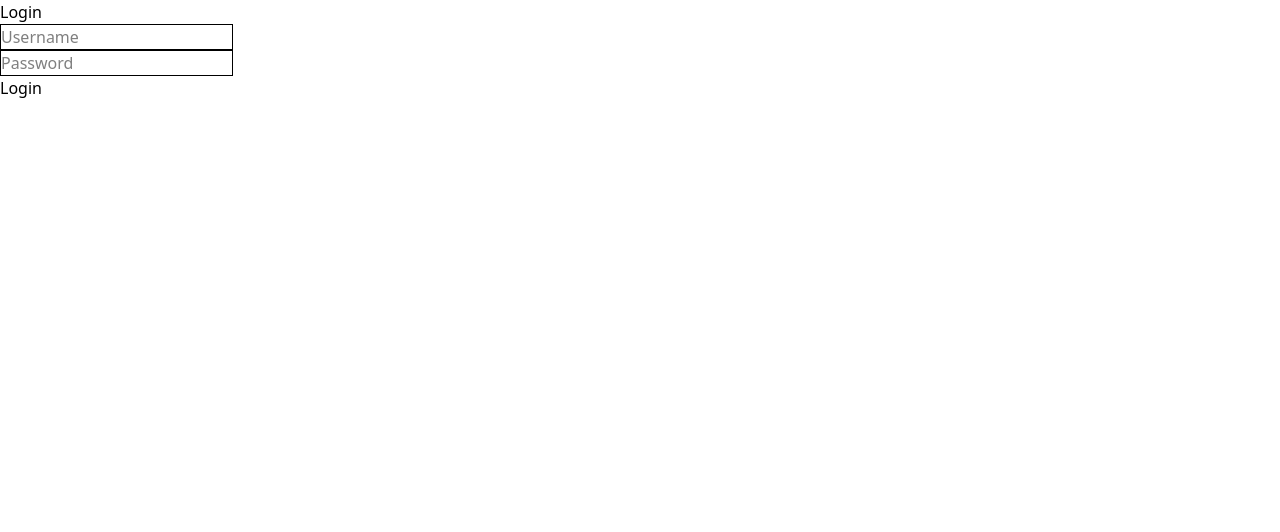
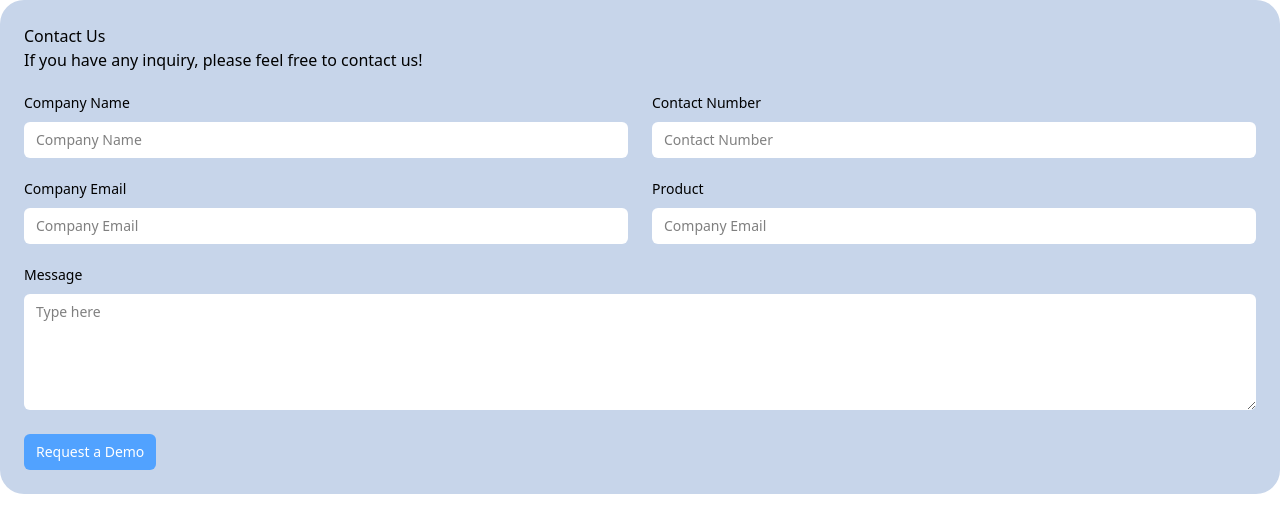
Before and after one commit to AiDeCoder9/web-june-batch-react, a React (Vite) app: page / in a window 1280 px wide. Shown: the top 532 px of the page. Built offline with nearby package versions, Linux system fonts and the light colour scheme.

Commit message:
feat: demo file

```diff
--- a/src/App.jsx
+++ b/src/App.jsx
@@ -1,4 +1,4 @@
-import Login from "./apps/login";
+import Demo from "./apps/demo";
 export default function App() {
-  return <Login />;
+  return <Demo />;
 }
--- /dev/null
+++ b/src/apps/demo.jsx
@@ -0,0 +1,105 @@
+import { useFormik } from "formik";
+import { object, string } from "yup";
+import Input from "../components/input";
+
+const demoValidationSchema = object({
+  companyName: string().required("Please provide your company name."),
+  contactNumber: string()
+    .required("Please provide your contact number.")
+    .length(10, "Contact number should be 10 digits"),
+  companyEmail: string()
+    .email("Invalid email format")
+    .required("Company email is required"),
+  product: string().required("Please choose a product"),
+  message: string()
+    .required("Please provide a valid message.")
+    .min(20, "Message should be at least 20 characters long")
+    .max(255, "Message should not exceed 255 characters")
+    .trim(),
+});
+
+export default function Demo() {
+  const { handleChange, values, errors, handleSubmit } = useFormik({
+    initialValues: {
+      companyName: "",
+      contactNumber: "",
+      companyEmail: "",
+      product: "",
+      message: "",
+    },
+    validationSchema: demoValidationSchema,
+    onSubmit: (values) => {
+      alert(JSON.stringify(values, null, 2));
+    },
+  });
+  return (
+    <div className="bg-[#c7d5ea] p-6 rounded-3xl">
+      <h1>Contact Us</h1>
+      <p className="mb-6">
+        If you have any inquiry, please feel free to contact us!
+      </p>
+      <form onSubmit={handleSubmit}>
+        <div className="gap-6 grid grid-cols-2">
+          <Input
+            label="Company Name"
+            name="companyName"
+            handleChange={handleChange}
+            value={values.companyName}
+            placeholder="Company Name"
+            error={errors.companyName}
+          />
+          <Input
+            label="Contact Number"
+            name="contactNumber"
+            handleChange={handleChange}
+            value={values.contactNumber}
+            placeholder="Contact Number"
+            error={errors.contactNumber}
+          />
+          <Input
+            label="Company Email"
+            name="companyEmail"
+            handleChange={handleChange}
+            value={values.companyEmail}
+            placeholder="Company Email"
+            error={errors.companyEmail}
+          />
+          <Input
+            label="Product"
+            name="product"
+            handleChange={handleChange}
+            value={values.product}
+            placeholder="Company Email"
+            error={errors.product}
+          />
+
+          <div className="col-span-2">
+            <label
+              htmlFor="message"
+              className="block mb-3 font-medium text-destructive text-sm leading-none"
+            >
+              Message
+            </label>
+            <textarea
+              value={values.message}
+              rows={5}
+              onChange={handleChange}
+              type="text"
+              name="message"
+              id="message"
+              placeholder="Type here"
+              className="block bg-white px-3 py-2 rounded-md w-full text-sm"
+            ></textarea>
+            <p className="mt-2 text-red-500 text-xs">{errors.message}</p>
+          </div>
+        </div>
+        <button
+          type="submit"
+          className="bg-blue-400 mt-4 px-3 py-2 rounded-md text-white text-sm"
+        >
+          Request a Demo
+        </button>
+      </form>
+    </div>
+  );
+}
--- /dev/null
+++ b/src/components/input.jsx
@@ -0,0 +1,23 @@
+export default function Input(props) {
+  const { name, value, label, placeholder, error, handleChange } = props;
+  return (
+    <div>
+      <label
+        htmlFor={name}
+        className="block mb-3 font-medium text-destructive text-sm leading-none"
+      >
+        {label}
+      </label>
+      <input
+        type="text"
+        value={value}
+        name={name}
+        onChange={handleChange}
+        id={name}
+        placeholder={placeholder}
+        className="block bg-white px-3 py-2 rounded-md focus:outline-amber-200 w-full text-sm"
+      />
+      {error && <p className="mt-2 text-red-500 text-xs">{error}</p>}
+    </div>
+  );
+}
```
